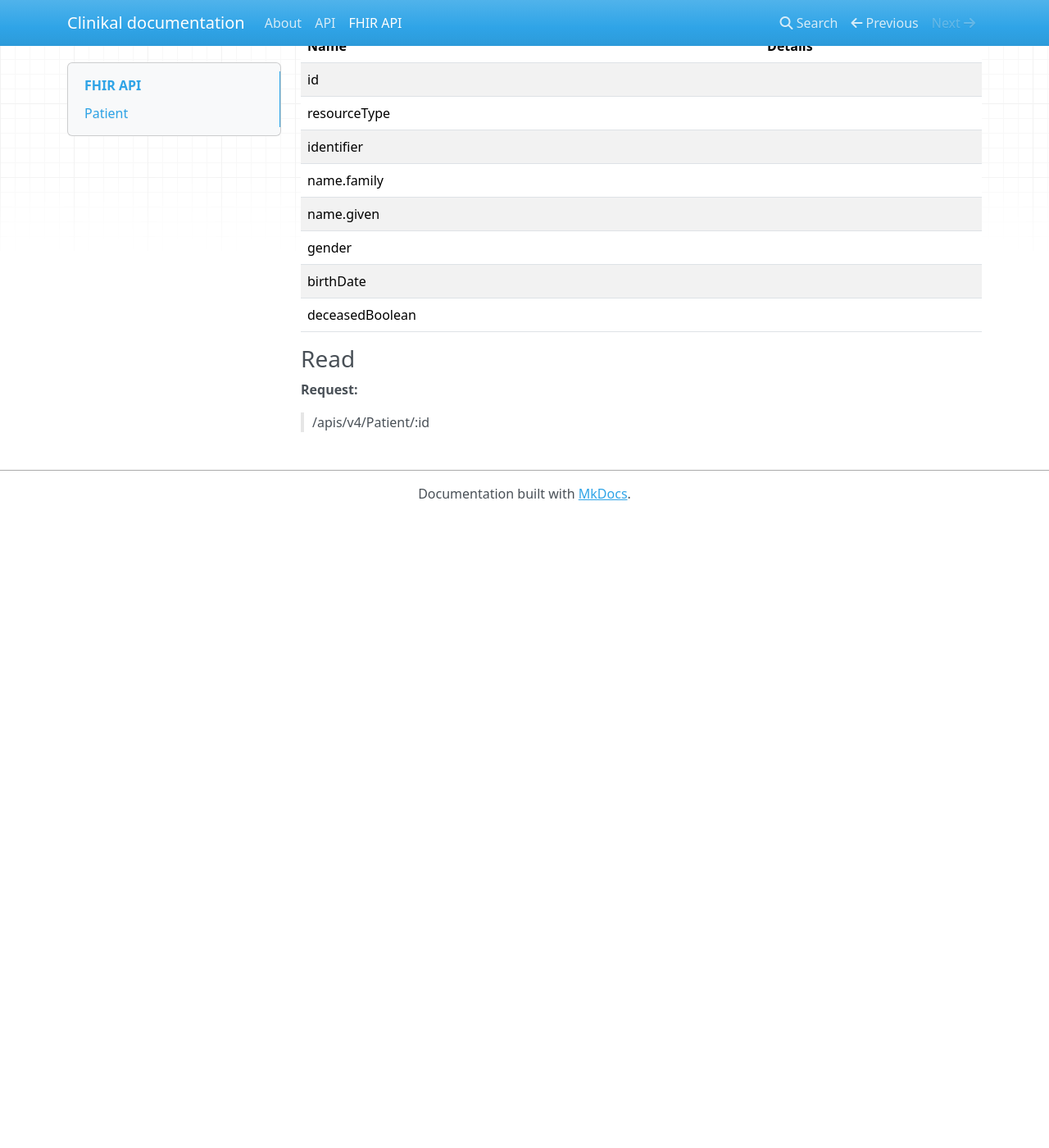
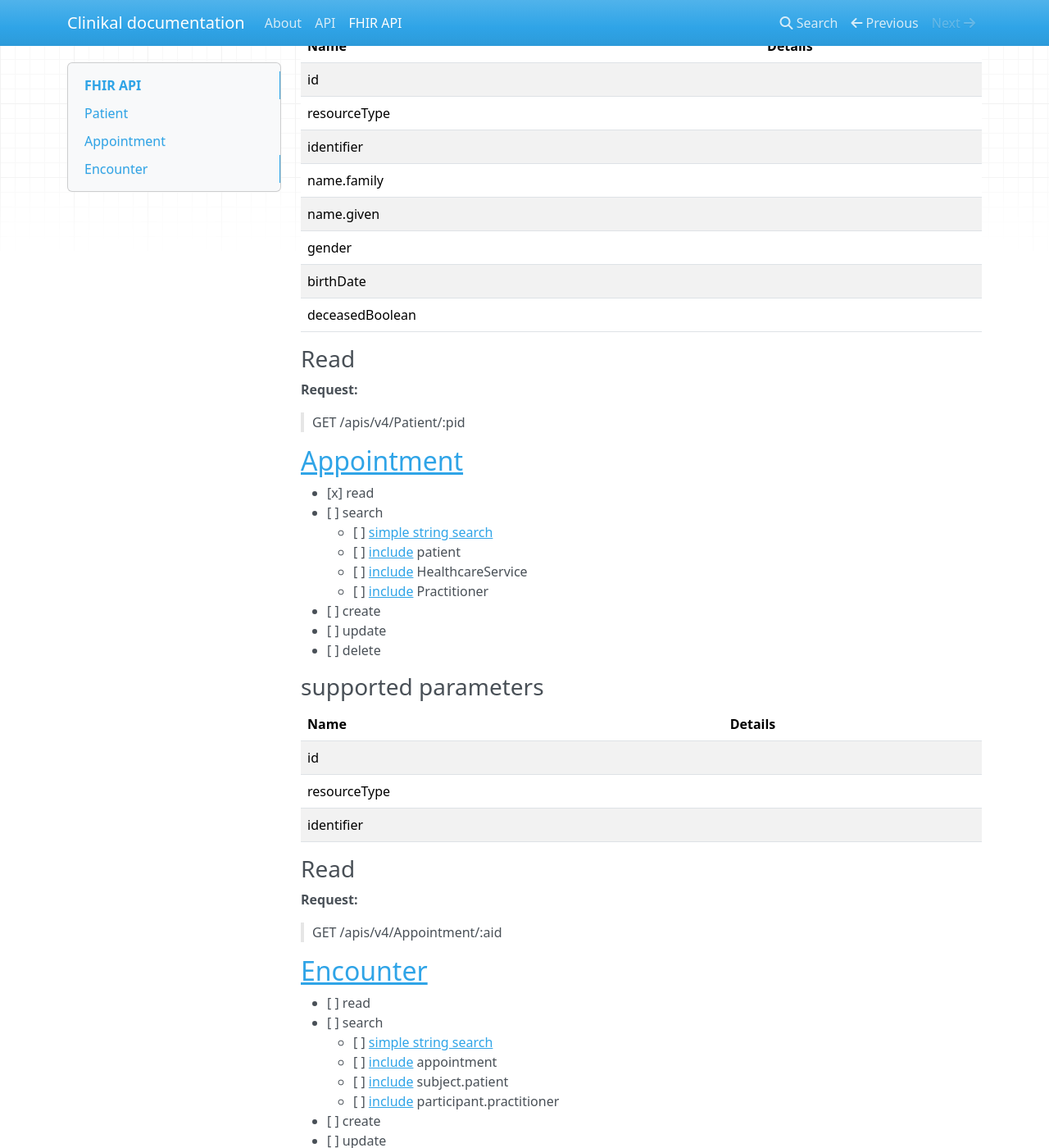
Before and after one commit to MohGovIL/Clinical-Documentation, an MkDocs documentation site: the page built from docs/fhir.md, in a window 1280 px wide and 1400 px high, scrolled down 386 px. Shown: the whole window at 82% size. Built offline with MkDocs 1.6.1, drawn with Linux system fonts in a browser that asks for light colours; nearby versions of some CDN libraries; before the commit the page ends 1016 px from its top, so only the background shows below that; some of the changed text lies outside the part shown.

Commit message:
appintment + encouner

```diff
--- a/docs/fhir.md
+++ b/docs/fhir.md
@@ -27,4 +27,57 @@
 ###Read
 
 **Request:**
-> /apis/v4/Patient/:id
+> GET /apis/v4/Patient/:pid
+
+
+##[Appointment](https://www.hl7.org/fhir/appointment.html)
+
+- [x] read
+- [ ] search
+    - [ ] [simple string search](https://www.hl7.org/fhir/search.html#string)
+    - [ ] [include](https://www.hl7.org/fhir/search.html#include) patient
+    - [ ] [include](https://www.hl7.org/fhir/search.html#include) HealthcareService
+    - [ ] [include](https://www.hl7.org/fhir/search.html#include) Practitioner
+- [ ] create
+- [ ] update
+- [ ] delete
+
+###supported parameters
+| Name     |      Details   |
+| ---------- | --------------|
+| id |               |
+| resourceType |               |
+| identifier |               |
+
+
+###Read
+
+**Request:**
+> GET /apis/v4/Appointment/:aid
+
+
+
+##[Encounter](https://www.hl7.org/fhir/encounter.html)
+
+- [ ] read
+- [ ] search
+    - [ ] [simple string search](https://www.hl7.org/fhir/search.html#string)
+    - [ ] [include](https://www.hl7.org/fhir/search.html#include) appointment
+    - [ ] [include](https://www.hl7.org/fhir/search.html#include) subject.patient
+    - [ ] [include](https://www.hl7.org/fhir/search.html#include) participant.practitioner
+- [ ] create
+- [ ] update
+- [ ] delete
+
+###supported parameters
+| Name     |      Details   |
+| ---------- | --------------|
+| id |               |
+| resourceType |               |
+| identifier |               |
+
+
+###Read
+
+**Request:**
+> GET /apis/v4/Encounter/:eid
--- a/mkdocs.yml
+++ b/mkdocs.yml
@@ -3,21 +3,3 @@ nav:
     - About: index.md
     - API: api.md
     - FHIR API: fhir.md
-
-markdown_extensions:
-  - pymdownx.arithmatex
-  -   pymdownx.betterem:
-          smart_enable: all
-  - pymdownx.caret
-  - pymdownx.critic
-  - pymdownx.details
-  -   pymdownx.emoji:
-          emoji_generator: !!python/name:pymdownx.emoji.to_svg
-  - pymdownx.inlinehilite
-  - pymdownx.magiclink
-  - pymdownx.mark
-  - pymdownx.smartsymbols
-  - pymdownx.superfences
-  -   pymdownx.tasklist:
-          custom_checkbox: true
-  - pymdownx.tilde
```
